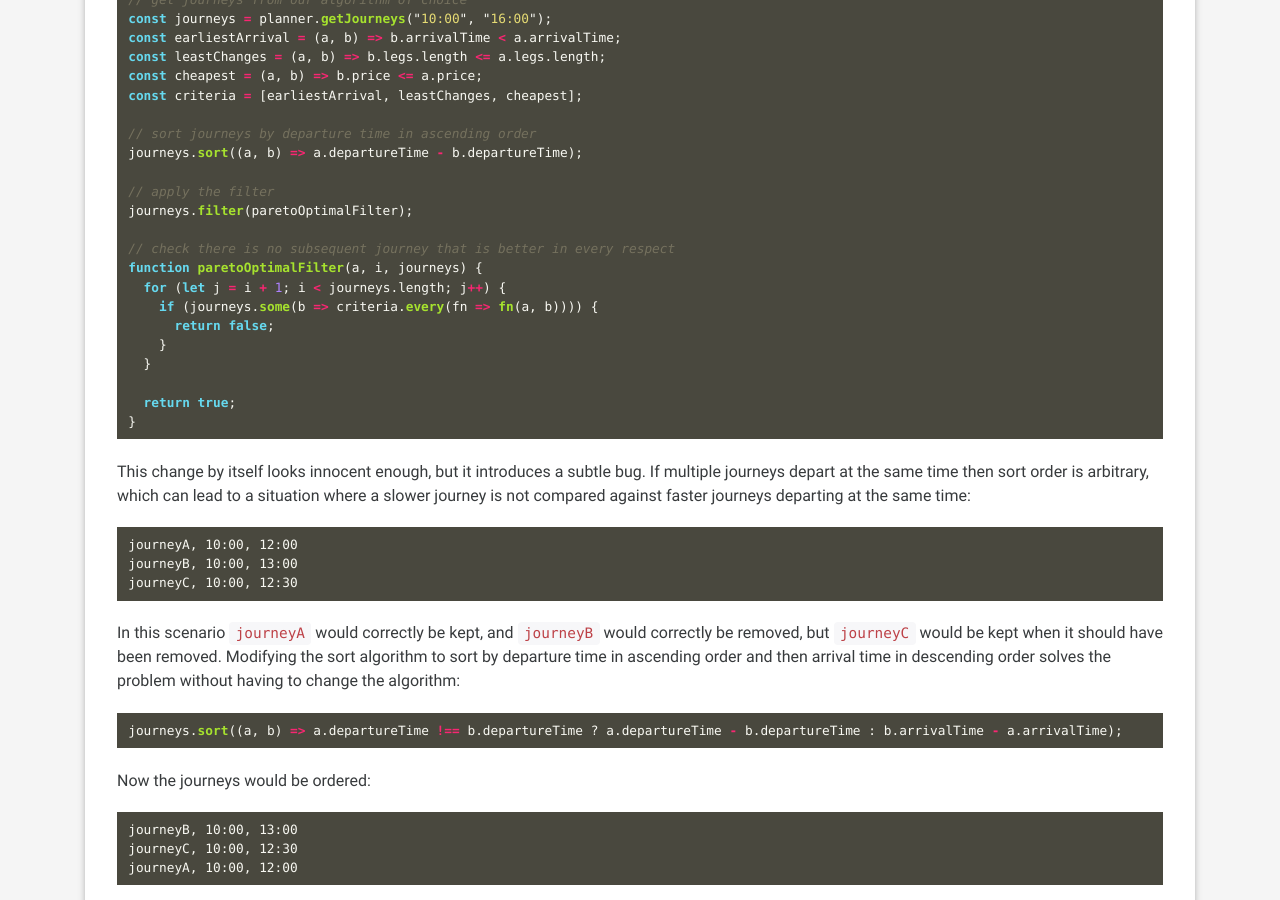
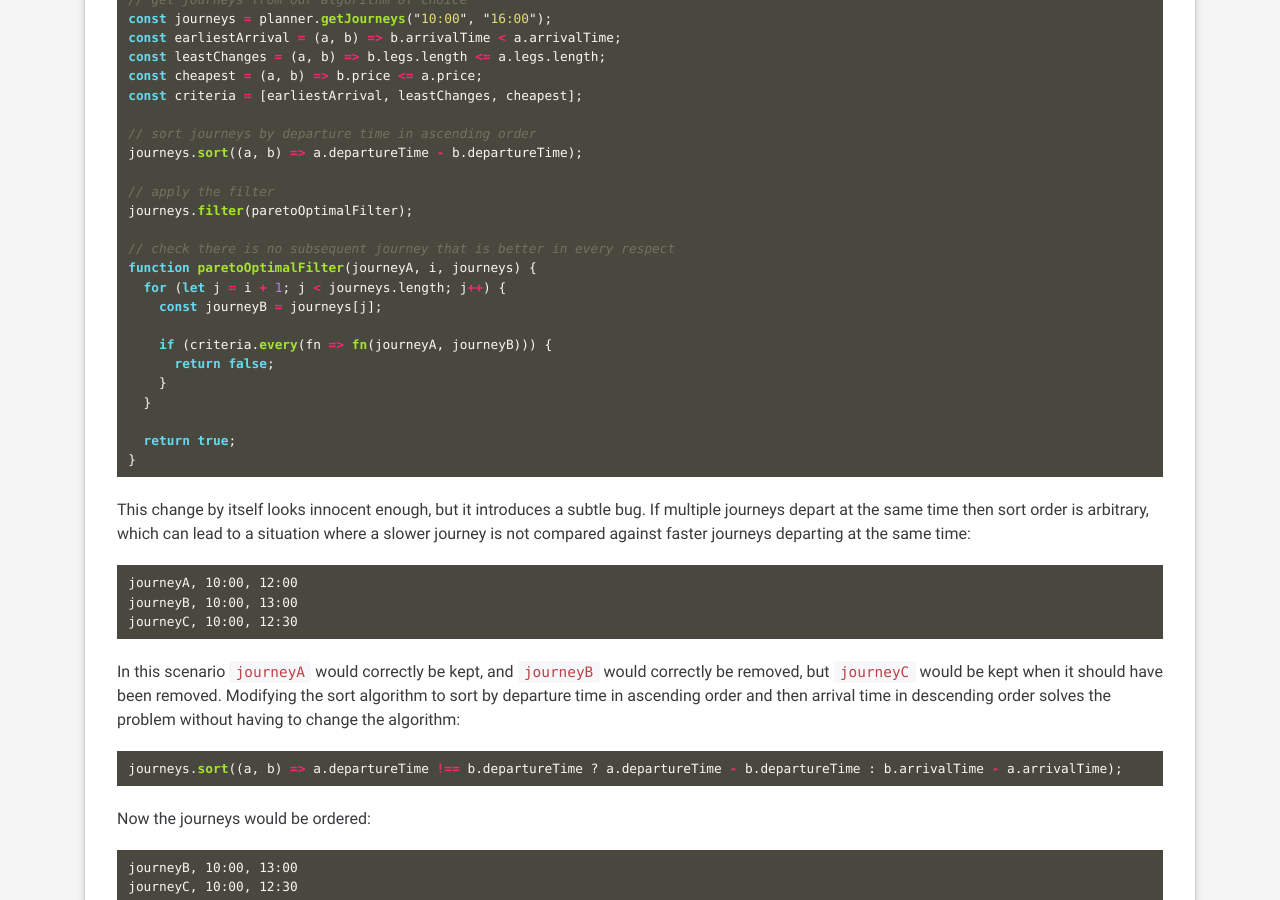
Before and after one commit to linusnorton/ljn.io, a Jekyll site: the page built from _posts/2019-04-15-an-algorithm-for-pareto-optimal-journeys.md, in a window 1280 px wide and 900 px high, scrolled down 1688 px. Built offline with Jekyll 4.4.1, drawn with Linux system fonts in a browser that asks for light colours; nearby versions of some CDN libraries.

Commit message:
further correction

```diff
--- a/_posts/2019-04-15-an-algorithm-for-pareto-optimal-journeys.md
+++ b/_posts/2019-04-15-an-algorithm-for-pareto-optimal-journeys.md
@@ -82,9 +82,11 @@ journeys.sort((a, b) => a.departureTime - b.departureTime);
 journeys.filter(paretoOptimalFilter);
 
 // check there is no subsequent journey that is better in every respect
-function paretoOptimalFilter(a, i, journeys) {
-  for (let j = i + 1; i < journeys.length; j++) {
-    if (journeys.some(b => criteria.every(fn => fn(a, b)))) {
+function paretoOptimalFilter(journeyA, i, journeys) {
+  for (let j = i + 1; j < journeys.length; j++) {
+    const journeyB = journeys[j];
+
+    if (criteria.every(fn => fn(journeyA, journeyB))) {
       return false;
     }
   }
```
